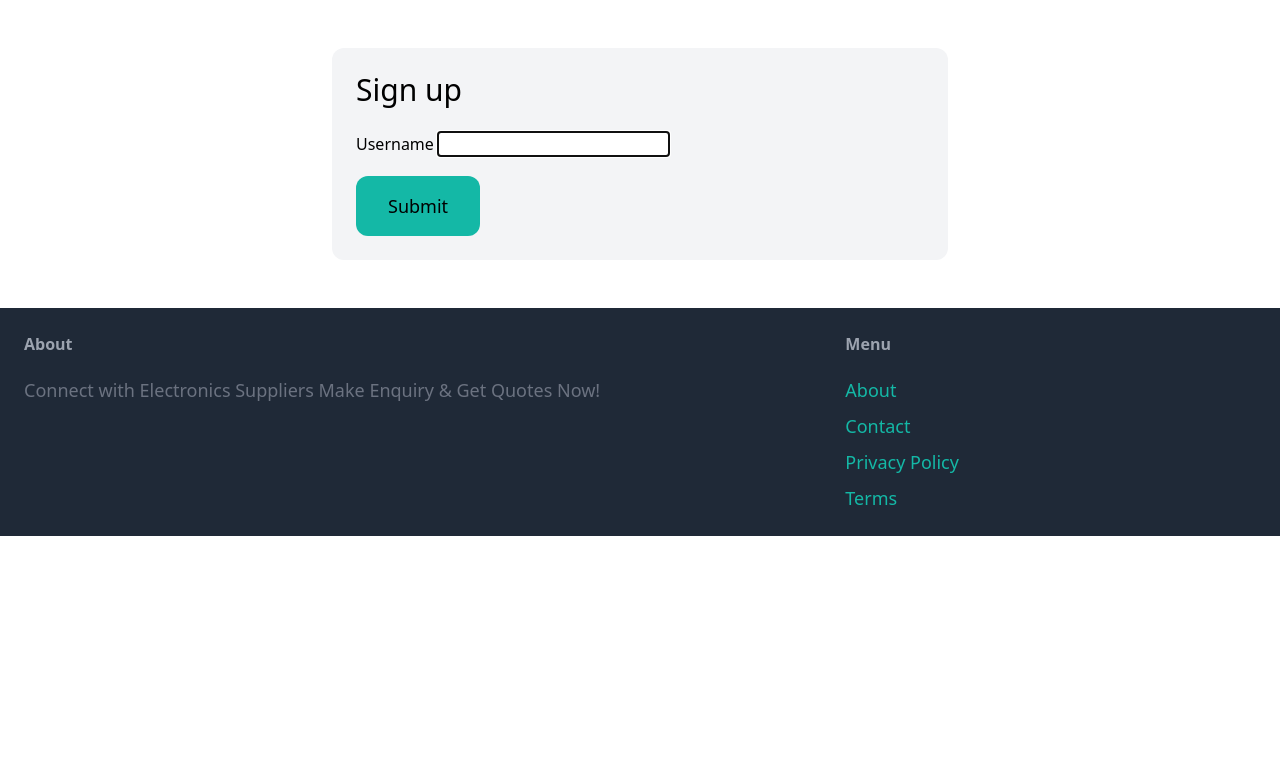
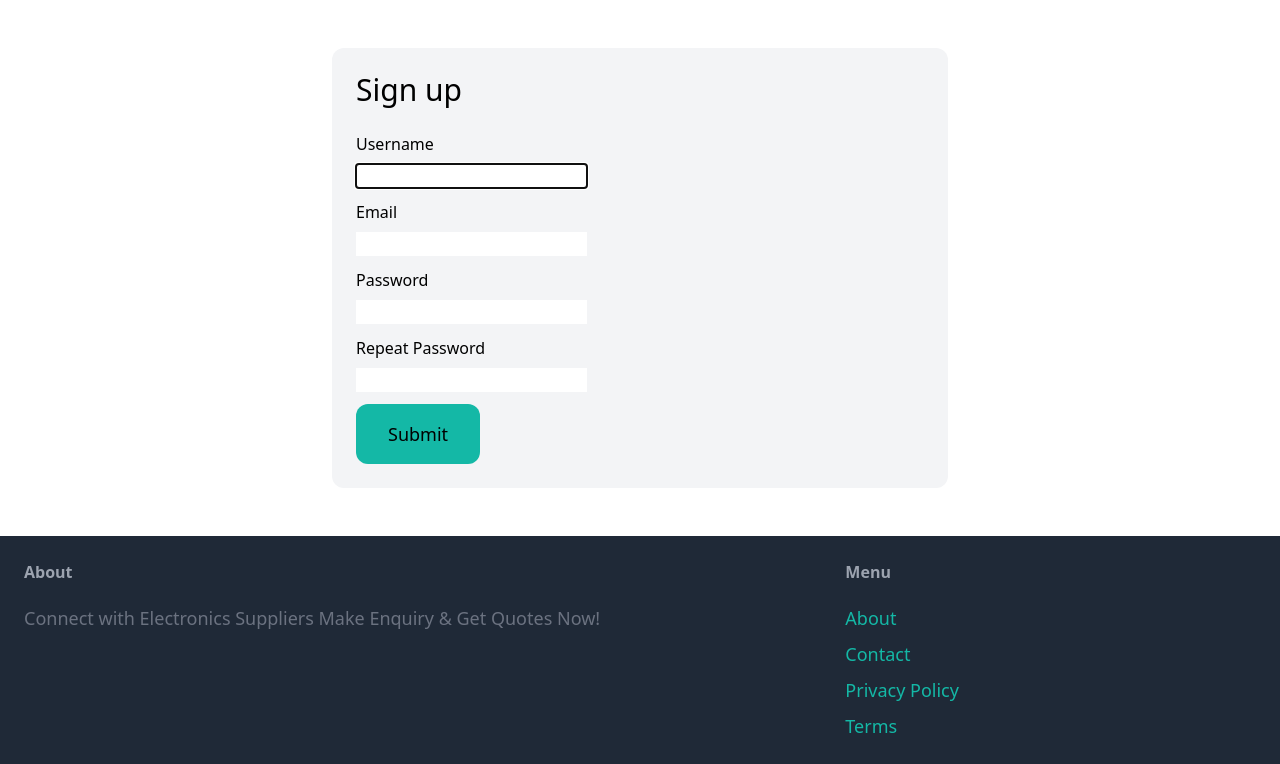
Before and after one commit to pasej5/Portfolio, a Django app: page /signup/ in a window 1280 px wide. Shown: the part 77-841 px from the top of the page. Before the commit the page ends 613 px from the top, so only its background shows below. Run offline with Django 5.2, Linux system fonts and the light colour scheme; parts of the project's set-up code (start-up, migrations or seed data) failed here and were passed over; some libraries are stand-ins or nearby versions.

Commit message:
email, password form added

```diff
--- a/peace_online/core/templates/core/signup.html
+++ b/peace_online/core/templates/core/signup.html
@@ -4,12 +4,35 @@
   <h1 class="mb-6 text-3xl">Sign up</h1>
 
   <form method="post" action=".">
-    {% csrf_token %} {{ form.non_field_errors }}
+    {% csrf_token %}
 
     <div class="mb-3">
       <label class="inline-block mb-2">Username</label>
+      <br />
       {{ form.username }}
     </div>
+    <div class="mb-3">
+      <label class="inline-block mb-2">Email</label>
+      <br />
+      {{ form.email }}
+    </div>
+    <div class="mb-3">
+      <label class="inline-block mb-2">Password</label>
+      <br />
+      {{ form.password1 }}
+    </div>
+    <div class="mb-3">
+      <label class="inline-block mb-2">Repeat Password</label>
+      <br />
+      {{ form.password2 }}
+    </div>
+
+    {% if form.errors or form.non_field_errors %}
+    <div class="mb-3 p-6 bg-red-100 rounded-xl">
+      {% for field in form %} { field.errors} {% endfor %} {{
+      form.non_field_errors }}
+    </div>
+    {% endif %}
 
     <button
       class="py-4 px-8 text-lg bg-teal-500 hover:bg-teal-700 rounded-xl text white"
```
